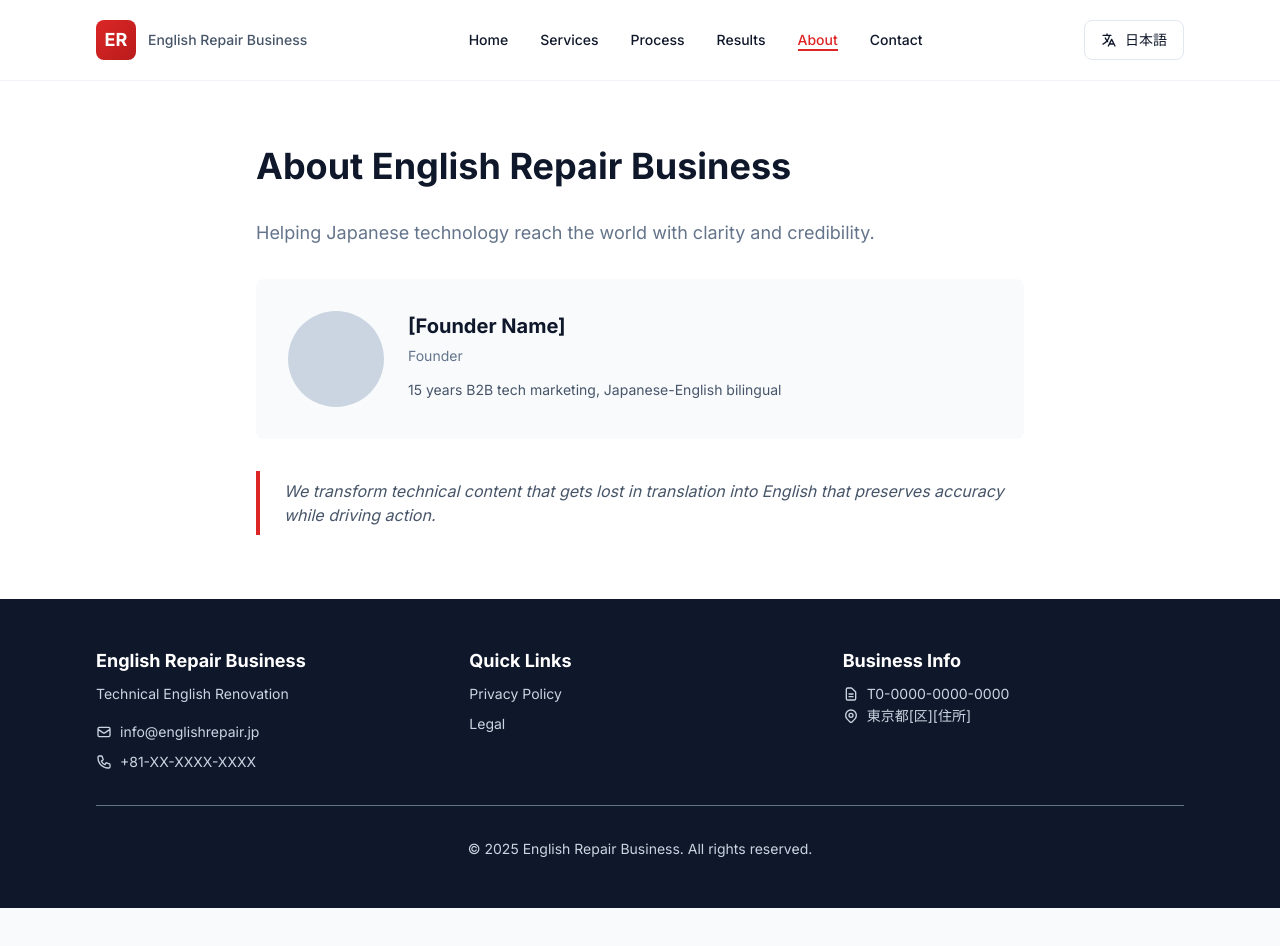
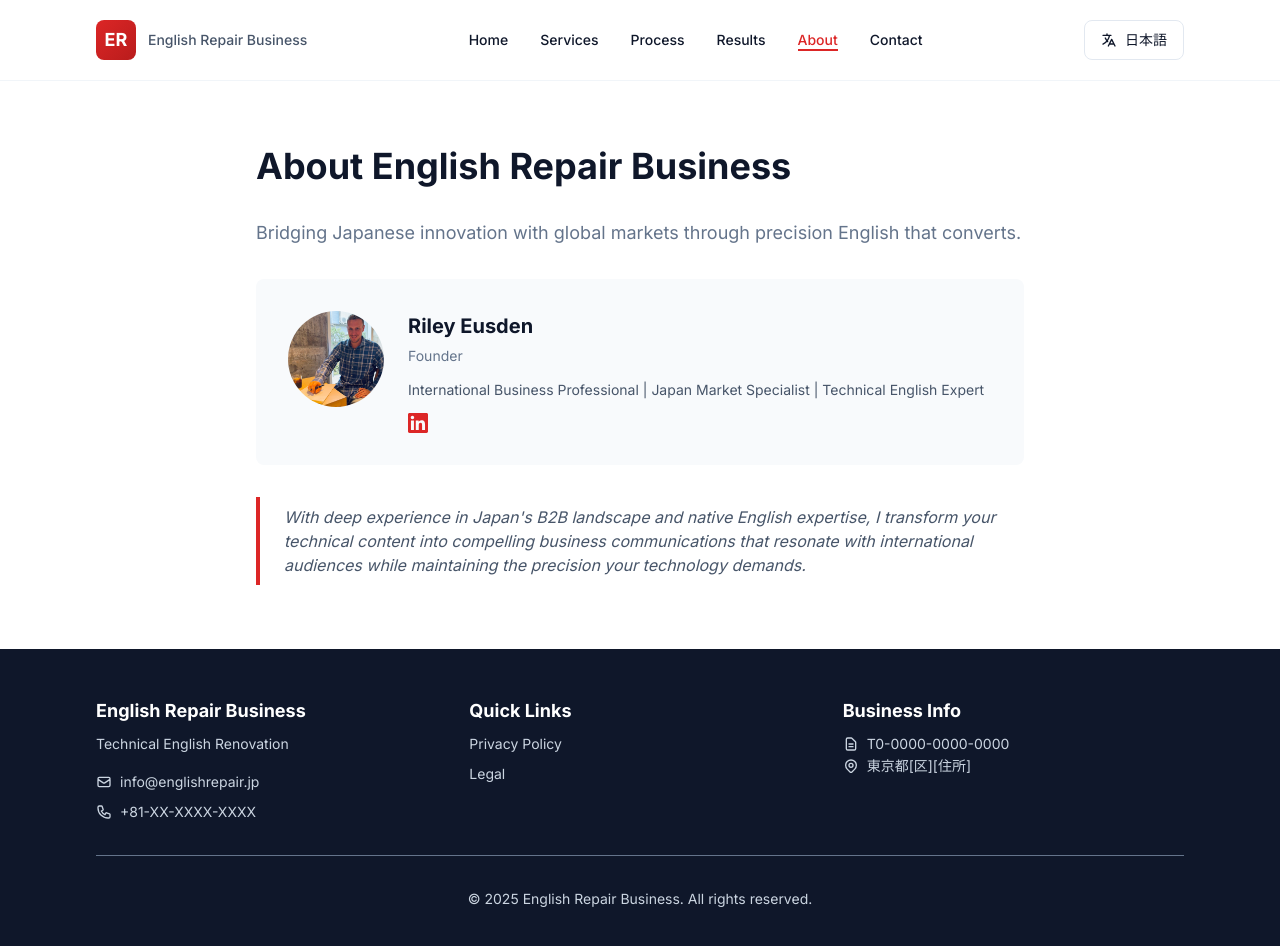
Before and after one commit to earnestkotacarr/english-repair-business, a Next.js app: page /en/about in a window 1280 px wide. Shown: the top 946 px of the page. Before the commit the page ends 908 px from the top, so only its background shows below. Built offline with nearby package versions, Linux system fonts and the light colour scheme.

Commit message:
Update site with Riley Eusden's information and LinkedIn profile

```diff
--- a/messages/en.json
+++ b/messages/en.json
@@ -138,11 +138,11 @@
   },
   "about": {
     "title": "About English Repair Business",
-    "intro": "Helping Japanese technology reach the world with clarity and credibility.",
+    "intro": "Bridging Japanese innovation with global markets through precision English that converts.",
     "founder": "Founder",
-    "founderName": "[Founder Name]",
-    "experience": "15 years B2B tech marketing, Japanese-English bilingual",
-    "approach": "We transform technical content that gets lost in translation into English that preserves accuracy while driving action."
+    "founderName": "Riley Eusden",
+    "experience": "International Business Professional | Japan Market Specialist | Technical English Expert",
+    "approach": "With deep experience in Japan's B2B landscape and native English expertise, I transform your technical content into compelling business communications that resonate with international audiences while maintaining the precision your technology demands."
   },
   "contact": {
     "title": "Contact",
--- a/messages/ja.json
+++ b/messages/ja.json
@@ -138,11 +138,11 @@
   },
   "about": {
     "title": "English Repair Businessについて",
-    "intro": "日本の優れた技術を世界に正しく伝える。それが私たちの使命です。",
+    "intro": "日本の革新的技術とグローバル市場を、成果につながる正確な英語で結びます。",
     "founder": "代表者",
-    "founderName": "[代表者名]",
-    "experience": "B2B技術マーケティング15年、日英バイリンガル",
-    "approach": "直訳では伝わらない技術の価値を、正確性を保ちながら説得力のある英語に作り替えます。"
+    "founderName": "ライリー・ユースデン",
+    "experience": "国際ビジネスプロフェッショナル｜日本市場スペシャリスト｜技術英語エキスパート",
+    "approach": "日本のB2B市場での豊富な経験とネイティブレベルの英語力を活かし、お客様の技術コンテンツを、精密さを保ちながら国際的なオーディエンスに響くビジネスコミュニケーションへと変革します。"
   },
   "contact": {
     "title": "お問い合わせ",
--- a/src/app/[locale]/about/page.tsx
+++ b/src/app/[locale]/about/page.tsx
@@ -16,11 +16,29 @@
 
             <div className="bg-erb-gray-50 rounded-lg p-8 mb-8">
               <div className="flex items-start space-x-6">
-                <div className="w-24 h-24 rounded-full bg-erb-gray-300 flex-shrink-0"></div>
+                <div className="w-24 h-24 rounded-full overflow-hidden bg-erb-gray-300 flex-shrink-0">
+                  <img
+                    src="/founder.jpg"
+                    alt="Riley Eusden"
+                    className="w-full h-full object-cover"
+                  />
+                </div>
                 <div>
                   <h2 className="text-xl font-bold text-erb-navy mb-1">{t('founderName')}</h2>
                   <p className="text-sm text-erb-gray-500 mb-3">{t('founder')}</p>
                   <p className="text-sm text-erb-gray-600">{t('experience')}</p>
+                  <div className="mt-3 flex gap-3">
+                    <a
+                      href="https://www.linkedin.com/in/riley-eusden-36614b83/"
+                      target="_blank"
+                      rel="noopener noreferrer"
+                      className="text-erb-vermilion hover:text-erb-navy transition-colors"
+                    >
+                      <svg className="w-5 h-5" fill="currentColor" viewBox="0 0 24 24">
+                        <path d="M20.447 20.452h-3.554v-5.569c0-1.328-.027-3.037-1.852-3.037-1.853 0-2.136 1.445-2.136 2.939v5.667H9.351V9h3.414v1.561h.046c.477-.9 1.637-1.85 3.37-1.85 3.601 0 4.267 2.37 4.267 5.455v6.286zM5.337 7.433c-1.144 0-2.063-.926-2.063-2.065 0-1.138.92-2.063 2.063-2.063 1.14 0 2.064.925 2.064 2.063 0 1.139-.925 2.065-2.064 2.065zm1.782 13.019H3.555V9h3.564v11.452zM22.225 0H1.771C.792 0 0 .774 0 1.729v20.542C0 23.227.792 24 1.771 24h20.451C23.2 24 24 23.227 24 22.271V1.729C24 .774 23.2 0 22.222 0h.003z"/>
+                      </svg>
+                    </a>
+                  </div>
                 </div>
               </div>
             </div>
--- a/src/components/AnimatedHero.tsx
+++ b/src/components/AnimatedHero.tsx
@@ -221,7 +221,7 @@
                 }}
               />
 
-              {/* Floating Badge */}
+              {/* Floating Badge with Riley's Name */}
               <motion.div
                 className="absolute -bottom-4 left-1/2 -translate-x-1/2 bg-white px-6 py-3 rounded-full shadow-xl border border-erb-gray-100"
                 animate={{
@@ -236,7 +236,7 @@
                 <div className="flex items-center gap-2">
                   <div className="w-2 h-2 bg-green-500 rounded-full animate-pulse" />
                   <span className="text-sm font-medium text-erb-navy">
-                    {locale === 'ja' ? '対応可能' : 'Available Now'}
+                    Riley Eusden - {locale === 'ja' ? '対応可能' : 'Available Now'}
                   </span>
                 </div>
               </motion.div>
```
